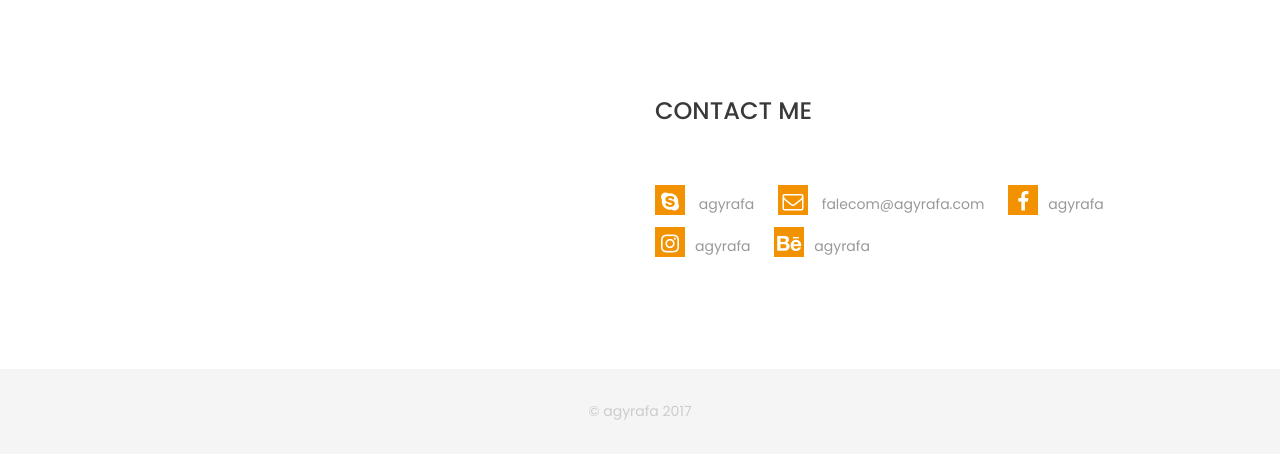
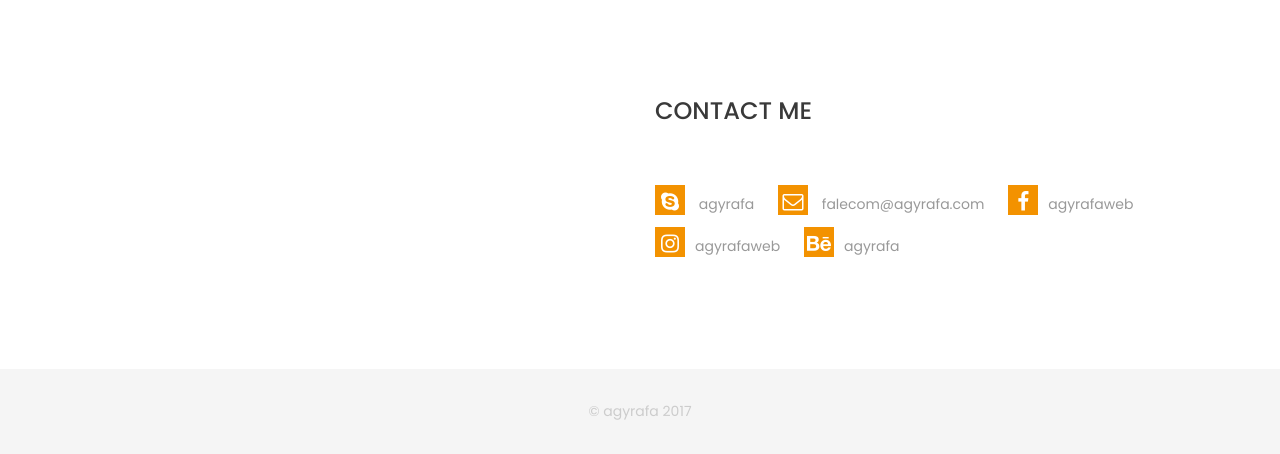
Before and after one commit to agyrafa/agyrafa.github.io, a plain HTML site: page index.html in a window 1280 px wide. Shown: the part 1531-1985 px from the top of the page. Drawn offline with Linux system fonts and the light colour scheme.

Commit message:
Update index.html
update instagram account 2

```diff
--- a/index.html
+++ b/index.html
@@ -317,8 +317,8 @@
             <div class="contact-info">
                 <p><i class="fa fa-skype" aria-hidden="true"></i> agyrafa</p>
                 <p><a href="mailto:falecom@agyrafa.com"><i class="fa fa-envelope-o" aria-hidden="true"></i> falecom@agyrafa.com</a></p>
-                <p><a href="http://www.facebook.com/agyrafaweb"><i class="fa fa-facebook" aria-hidden="true"></i>agyrafa</a></p>
-                <p><a href="http://instagram.com/agyrafa"><i class="fa fa-instagram" aria-hidden="true"></i>agyrafa</a></p>
+                <p><a href="http://www.facebook.com/agyrafaweb"><i class="fa fa-facebook" aria-hidden="true"></i>agyrafaweb</a></p>
+                <p><a href="http://instagram.com/agyrafaweb"><i class="fa fa-instagram" aria-hidden="true"></i>agyrafaweb</a></p>
                 <p><a href="https://www.behance.net/agyrafa"><i class="fa fa-behance" aria-hidden="true"></i>agyrafa</a></p>
             </div>
         </div>
```
